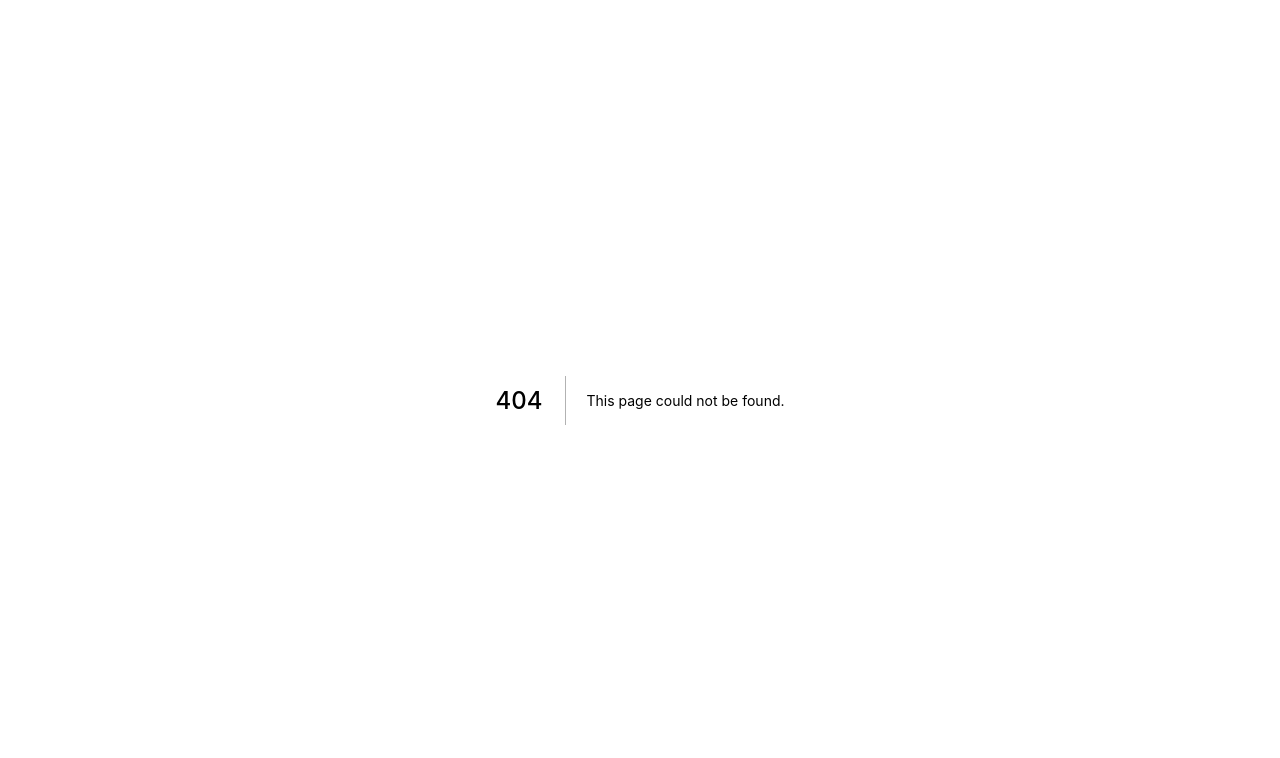
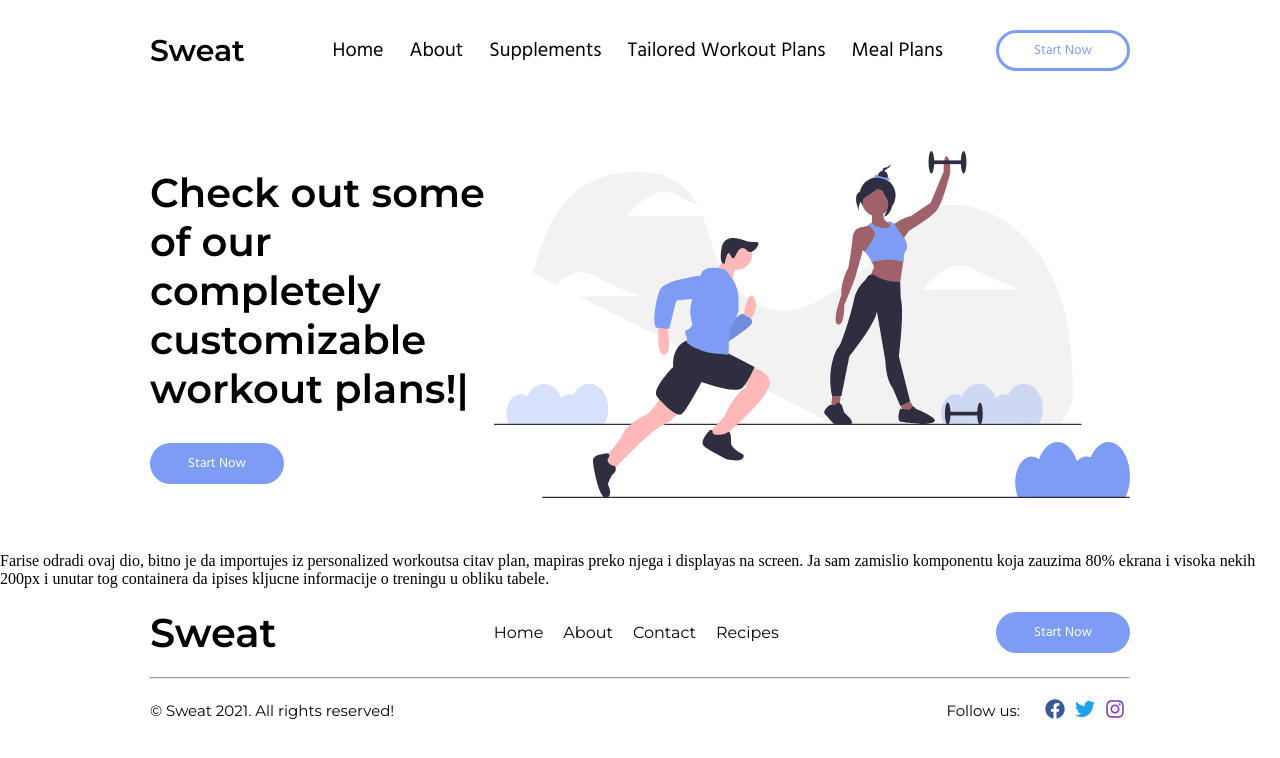
Before and after one commit to farisbegic/oznoj-web-app, a Next.js app: page /workoutplans in a window 1280 px wide. Before the commit this address had no page. Shown: the top 758 px of the page. Built offline with nearby package versions, Linux system fonts and the light colour scheme.

Commit message:
Workouts
Workouts

```diff
--- a/api/personalizedWorkouts.js
+++ b/api/personalizedWorkouts.js
@@ -1,6 +1,8 @@
-export const PHUL = [
+export const workouts = [
 	{
 		aboutTheProgram: {
+			name: 'PHUL',
+			id: '0001',
 			goal: 'Build Muscle & Strength',
 			workoutType: 'Split',
 			trainingLevel: 'Intermediate',
--- a/components/Home/Hero.js
+++ b/components/Home/Hero.js
@@ -2,25 +2,19 @@ import React from 'react';
 import Button from '../partials/Button';
 import Image from 'next/image';
 import Typist from 'react-typist';
-const Hero = () => {
+const Hero = ({ heroTitle, heroText, heroImg }) => {
 	return (
 		<div className='hero'>
 			<div className='hero-left'>
 				<h3 className='hero-heading'>
-					<Typist>Make health your priority!</Typist>
+					<Typist>{heroTitle}</Typist>
 				</h3>
-				<p className='hero-text'>
-					Exercise helps people lose weight and lower the risk of some diseases.
-					Exercising regularly lowers a person's risk of developing some
-					diseases, including obesity, type 2 diabetes, and high blood pressure.
-					Exercise also can help keep your body at a healthy weight. Exercise
-					can help a person age well.
-				</p>
+				<p className='hero-text'>{heroText}</p>
 				<Button filled='true' />
 			</div>
 			<div className='hero-img'>
 				<Image
-					src='/hero.svg'
+					src={heroImg}
 					width='687px'
 					height='375px'
 					className='hero-img'
--- /dev/null
+++ b/components/WorkoutPlans/WorkoutPlan.js
@@ -0,0 +1,11 @@
+import React from 'react';
+
+const WorkoutPlan = (props) => {
+	return (
+		<div>
+			<h1>Hello</h1>
+		</div>
+	);
+};
+
+export default WorkoutPlan;
--- /dev/null
+++ b/components/WorkoutPlans/WorkoutPlansComponent.js
@@ -0,0 +1,16 @@
+import React from 'react';
+import workouts from '../../api/personalizedWorkouts';
+import WorkoutPlan from './WorkoutPlan';
+
+const WorkoutPlansComponent = () => {
+	return (
+		<>
+			Farise odradi ovaj dio, bitno je da importujes iz personalized workoutsa
+			citav plan, mapiras preko njega i displayas na screen. Ja sam zamislio
+			komponentu koja zauzima 80% ekrana i visoka nekih 200px i unutar tog
+			containera da ipises kljucne informacije o treningu u obliku tabele.{' '}
+		</>
+	);
+};
+
+export default WorkoutPlansComponent;
--- /dev/null
+++ b/pages/workoutplans.js
@@ -0,0 +1,26 @@
+import React from 'react';
+import Head from 'next/head';
+import Header from '../components/partials/Header';
+import Footer from '../components/partials/Footer';
+import Hero from '../components/Home/Hero';
+import WorkoutPlansComponent from '../components/WorkoutPlans/WorkoutPlansComponent';
+
+const WorkoutPlans = () => {
+	return (
+		<>
+			<Head>
+				<title>Sweat - Workout Plans</title>
+			</Head>
+			<Header />
+			<Hero
+				heroTitle='Check out some of our completely customizable workout plans!'
+				heroText=''
+				heroImg='/hero.svg'
+			/>
+			<WorkoutPlansComponent />
+			<Footer />
+		</>
+	);
+};
+
+export default WorkoutPlans;
```
Also changed, not shown: pages/index.js (+13 -1 lines), pages/workoutplans/WorkoutPlans.js (deleted, +0 -7 lines).
